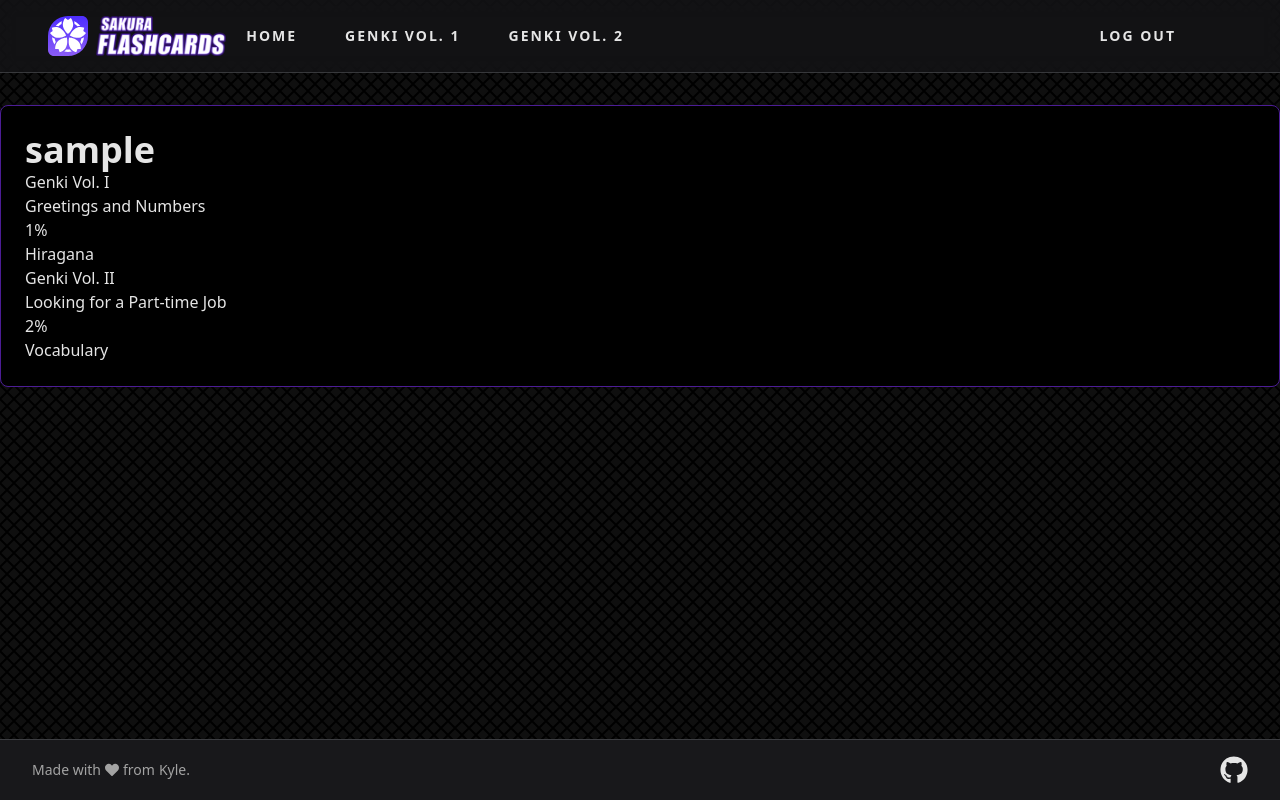
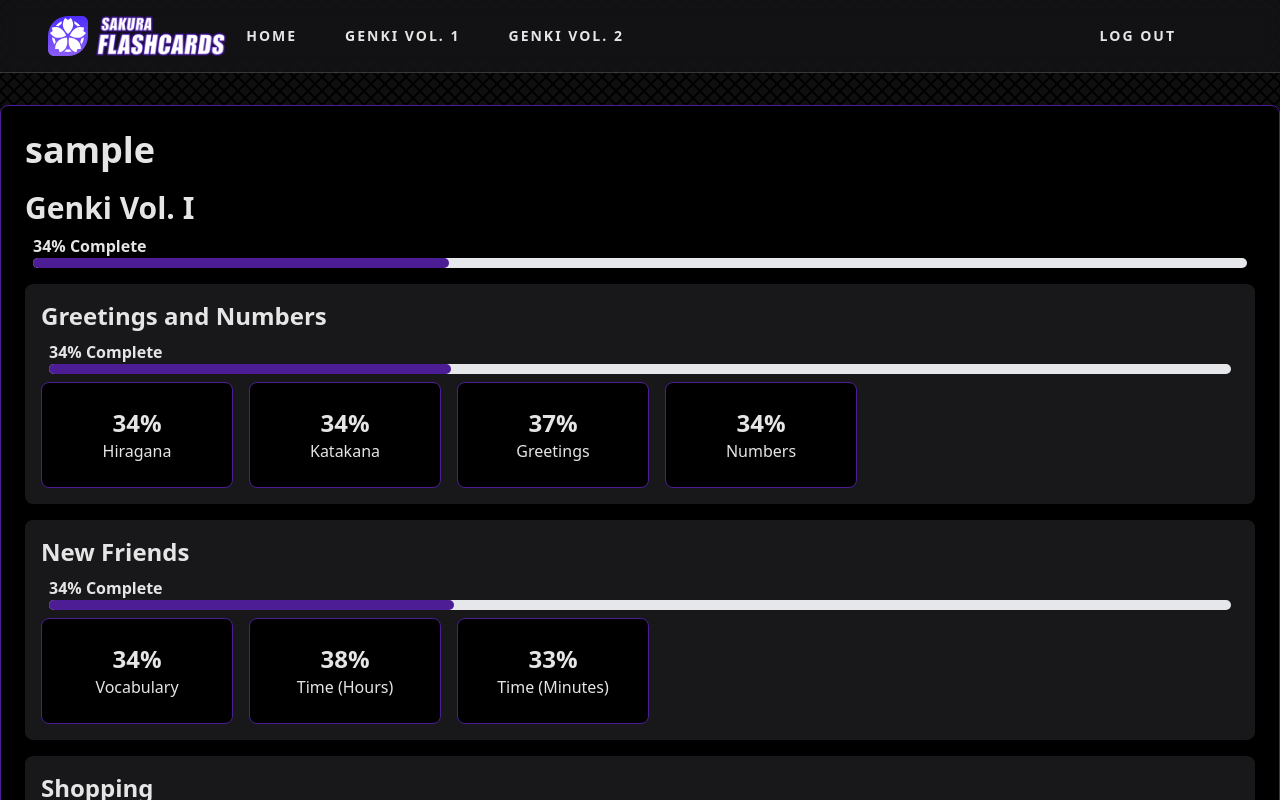
Before and after one commit to MatthewBiggins/CIS4250-Group4-Sakura-Flashcards, a Next.js app in the folder sakura-flashcards/: page /dashboard in a window 1280 px wide. Shown: the top 800 px of the page. Built offline with nearby package versions, Linux system fonts and the light colour scheme; sample sign-in values are in the browser's storage.

Commit message:
Add styling to dashboard components #46 (#42)

```diff
--- a/sakura-flashcards/components/Dashboard.tsx
+++ b/sakura-flashcards/components/Dashboard.tsx
@@ -4,13 +4,28 @@ import { useRouter } from "next/navigation";
 import { useContext } from "react";
 import UserContext from "@/components/UserContext";
 import { genkiData } from "@/data";
-import StudySetProgress from "./dashboard/StudySetProgress";
-import { TStudySetProgress, TUnitProgress } from "@/constants";
+import StudySetProgress from "@/components/dashboard/StudySetProgress";
+import { TStudySetProgress } from "@/constants";
 
-const testUnit: TUnitProgress = new Map();
-testUnit.set(0, true);
-testUnit.set(1, false);
-const testProgress: TStudySetProgress[] = [[[testUnit]], [[testUnit]]];
+// TODO: remove test data
+function generateTestData() {
+  let testProgress: TStudySetProgress[] = genkiData.map((studySet) => {
+    return studySet.data.map((lesson) => {
+      return lesson.units.map((unit) => {
+        const data = new Map();
+
+        unit.items.forEach((_, i) => {
+          data.set(i, i % 3 == 0);
+        });
+
+        return data;
+      });
+    });
+  });
+
+  return testProgress;
+}
+const testProgress = generateTestData();
 
 export default function Dashboard() {
   const UserData = useContext(UserContext);
--- a/sakura-flashcards/components/dashboard/LessonProgress.tsx
+++ b/sakura-flashcards/components/dashboard/LessonProgress.tsx
@@ -1,5 +1,8 @@
 import { IUnitData, TLessonProgress } from "@/constants";
-import UnitProgress from "./UnitProgress";
+import UnitProgress, {
+  countUnitProgress,
+} from "@/components/dashboard/UnitProgress";
+import ProgressBar from "@/components/ui/progressBar";
 
 interface ProgressProps {
   name: string;
@@ -7,10 +10,32 @@ interface ProgressProps {
   data: Array<IUnitData>;
 }
 
+export function countLessonProgress(data: TLessonProgress) {
+  let progress = 0;
+
+  // for each unit in the lesson - get the progress
+  data.forEach((unit) => {
+    progress += countUnitProgress(unit);
+  });
+
+  return progress;
+}
+
 export default function LessonProgress(props: ProgressProps) {
+  // calculate the total flashcards in the lesson
+  let total = 0;
+  props.progress.forEach((unit) => {
+    total += unit.size;
+  });
+
   return (
-    <div>
-      <h3>{props.name}</h3>
+    <div id={props.name} className="rounded-lg bg-zinc-900 my-4 p-4">
+      <h3 className="text-2xl font-bold">{props.name}</h3>
+      <ProgressBar
+        showLabel={true}
+        progress={(countLessonProgress(props.progress) / total) * 100}
+      />
+      <div className="grid grid-cols-2 lg:grid-cols-4 place-items-start gap-4 w-fit">
         {props.progress.map((unit, i) => {
           return (
             <UnitProgress
@@ -21,5 +46,6 @@ export default function LessonProgress(props: ProgressProps) {
           );
         })}
       </div>
+    </div>
   );
 }
--- a/sakura-flashcards/components/dashboard/StudySetProgress.tsx
+++ b/sakura-flashcards/components/dashboard/StudySetProgress.tsx
@@ -1,5 +1,8 @@
 import { ILessonData, TStudySetProgress } from "@/constants";
-import LessonProgress from "./LessonProgress";
+import LessonProgress, {
+  countLessonProgress,
+} from "@/components/dashboard/LessonProgress";
+import ProgressBar from "@/components/ui/progressBar";
 
 interface ProgressProps {
   name: string;
@@ -7,10 +10,33 @@ interface ProgressProps {
   data: Array<ILessonData>;
 }
 
+function countSetProgress(data: TStudySetProgress) {
+  let progress = 0;
+
+  // For each lesson in the study set - get the progress
+  data.forEach((lesson) => {
+    progress += countLessonProgress(lesson);
+  });
+
+  return progress;
+}
+
 export default function StudySetProgress(props: ProgressProps) {
+  // calculate the total flashcards in the study set
+  let total = 0;
+  props.progress.forEach((lesson) => {
+    lesson.forEach((unit) => {
+      total += unit.size;
+    });
+  });
+
   return (
-    <div>
-      <h2>{props.name}</h2>
+    <div id={props.name} className="my-5">
+      <h2 className="text-3xl font-bold">{props.name}</h2>
+      <ProgressBar
+        showLabel={true}
+        progress={(countSetProgress(props.progress) / total) * 100}
+      />
       {props.progress.map((lesson, i) => {
         return (
           <LessonProgress
--- a/sakura-flashcards/components/dashboard/UnitProgress.tsx
+++ b/sakura-flashcards/components/dashboard/UnitProgress.tsx
@@ -1,4 +1,4 @@
-import { IUnitData, TUnitProgress } from "@/constants";
+import { TUnitProgress } from "@/constants";
 
 interface ProgressProps {
   name: string;
@@ -6,20 +6,33 @@ interface ProgressProps {
   totalFlashcards: number;
 }
 
-export default function UnitProgress(props: ProgressProps) {
-  var progress = 0;
+export function countUnitProgress(data: TUnitProgress) {
+  let progress = 0;
 
   // Count how many flashcards are completed
-  props.progress.forEach((cardCompleted) => {
+  data.forEach((cardCompleted) => {
     if (cardCompleted) {
       progress++;
     }
   });
 
+  return progress;
+}
+
+export default function UnitProgress(props: ProgressProps) {
   return (
-    <div>
-      <p>{((progress / props.totalFlashcards) * 100).toFixed(0)}%</p>
-      <p>{props.name}</p>
+    <div
+      id={props.name}
+      className="rounded-lg bg-black border border-violet-900 p-4 lg:p-6 justify-center text-center w-48"
+    >
+      <p className="text-2xl font-bold">
+        {(
+          (countUnitProgress(props.progress) / props.totalFlashcards) *
+          100
+        ).toFixed(0)}
+        %
+      </p>
+      <p className="text-pretty">{props.name}</p>
     </div>
   );
 }
--- /dev/null
+++ b/sakura-flashcards/components/ui/progressBar.tsx
@@ -0,0 +1,20 @@
+interface ProgressProps {
+  showLabel: boolean;
+  progress: number;
+}
+
+export default function ProgressBar(props: ProgressProps) {
+  return (
+    <div className="m-2">
+      {props.showLabel && (
+        <p className="font-bold">{props.progress.toFixed(0)}% Complete</p>
+      )}
+      <div className="w-full bg-gray-200 rounded-full h-2.5 dark:bg-gray-700">
+        <div
+          className="bg-violet-900 h-2.5 rounded-full"
+          style={{ width: `${props.progress}%` }}
+        ></div>
+      </div>
+    </div>
+  );
+}
```
Lines whose indentation alone changed are shown as unchanged.
